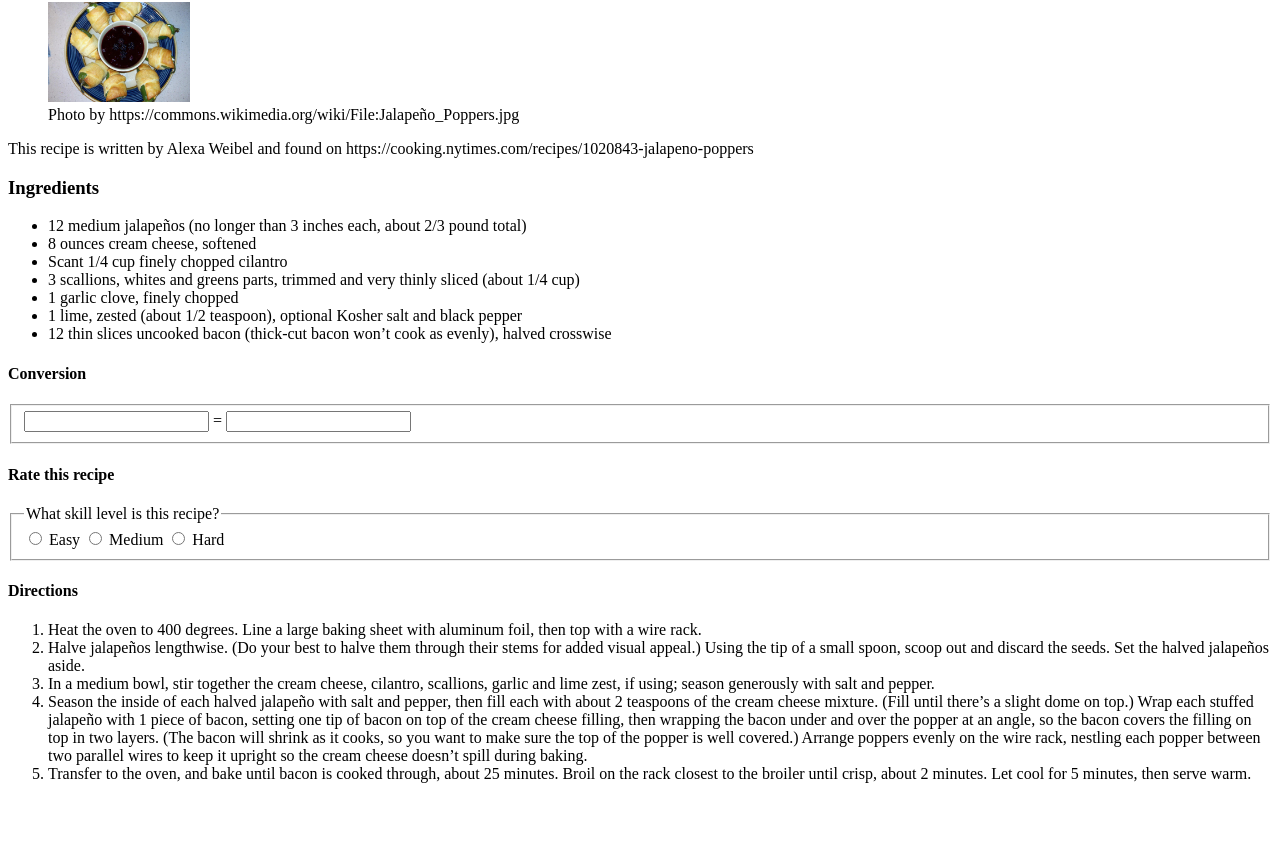
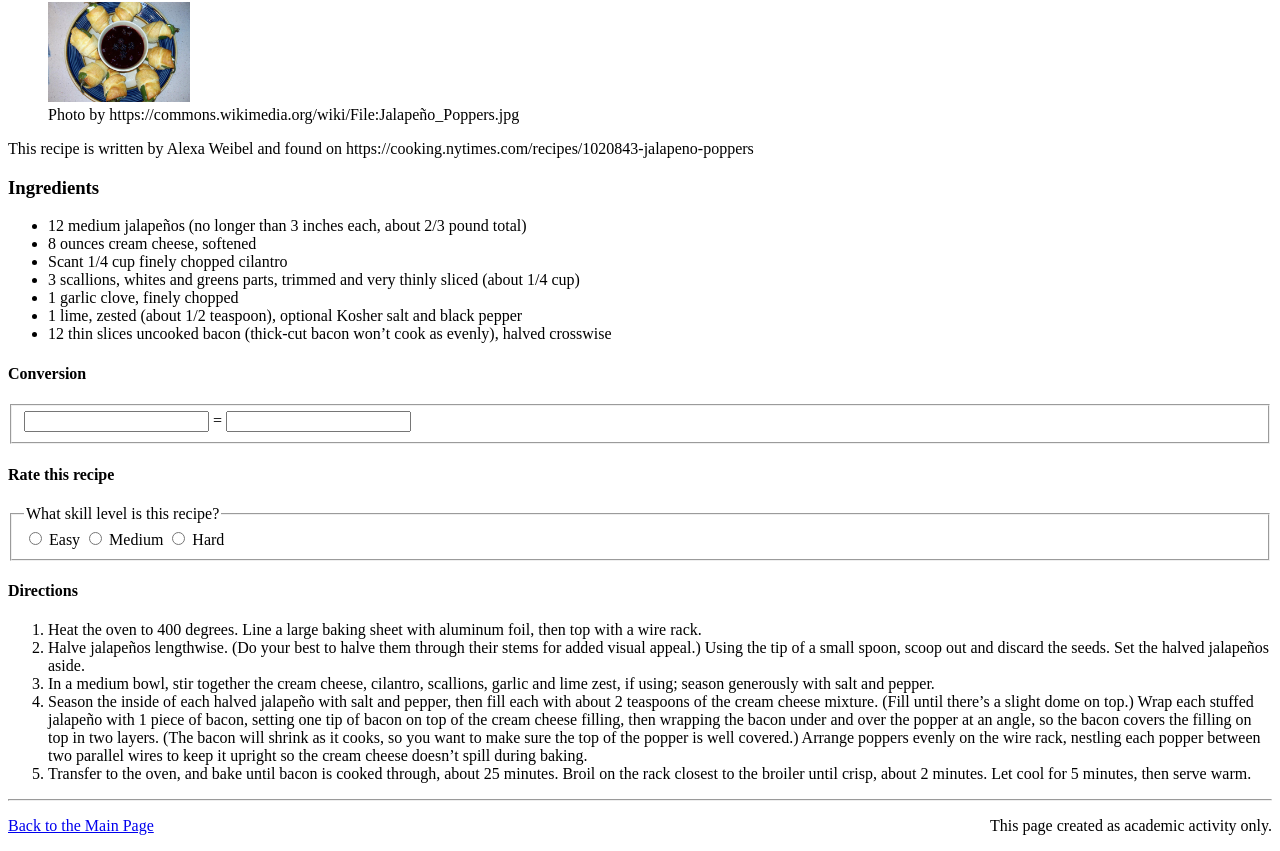
Before and after one commit to ThariqZ/Recipe-Site, a plain HTML site: page html/richard-jalapeno-recipe.html in a window 1280 px wide. Shown: the part 78-929 px from the top of the page. Before the commit the page ends 877 px from the top, so only its background shows below. Drawn offline with Linux system fonts and the light colour scheme; files that its build step writes are made by us from their sources; files whose address does not match are found by name.

Commit message:
Second commit
Added link to the main page and fixed name.

```diff
--- a/html/richard jalapeno recipe.html
+++ b/html/richard-jalapeno-recipe.html
@@ -68,6 +68,8 @@
   <li>Season the inside of each halved jalapeño with salt and pepper, then fill each with about 2 teaspoons of the cream cheese mixture. (Fill until there’s a slight dome on top.) Wrap each stuffed jalapeño with 1 piece of bacon, setting one tip of bacon on top of the cream cheese filling, then wrapping the bacon under and over the popper at an angle, so the bacon covers the filling on top in two layers. (The bacon will shrink as it cooks, so you want to make sure the top of the popper is well covered.) Arrange poppers evenly on the wire rack, nestling each popper between two parallel wires to keep it upright so the cream cheese doesn’t spill during baking.</li>
   <li>Transfer to the oven, and bake until bacon is cooked through, about 25 minutes. Broil on the rack closest to the broiler until crisp, about 2 minutes. Let cool for 5 minutes, then serve warm.</li>
   </ol>
+  <hr>
+  <p><a href="../index.html">Back to the Main Page</a>  <span style="float:right;">This page created as academic activity only.</p></span>
   <script src="script.js"></script>
 </body>
 
```
